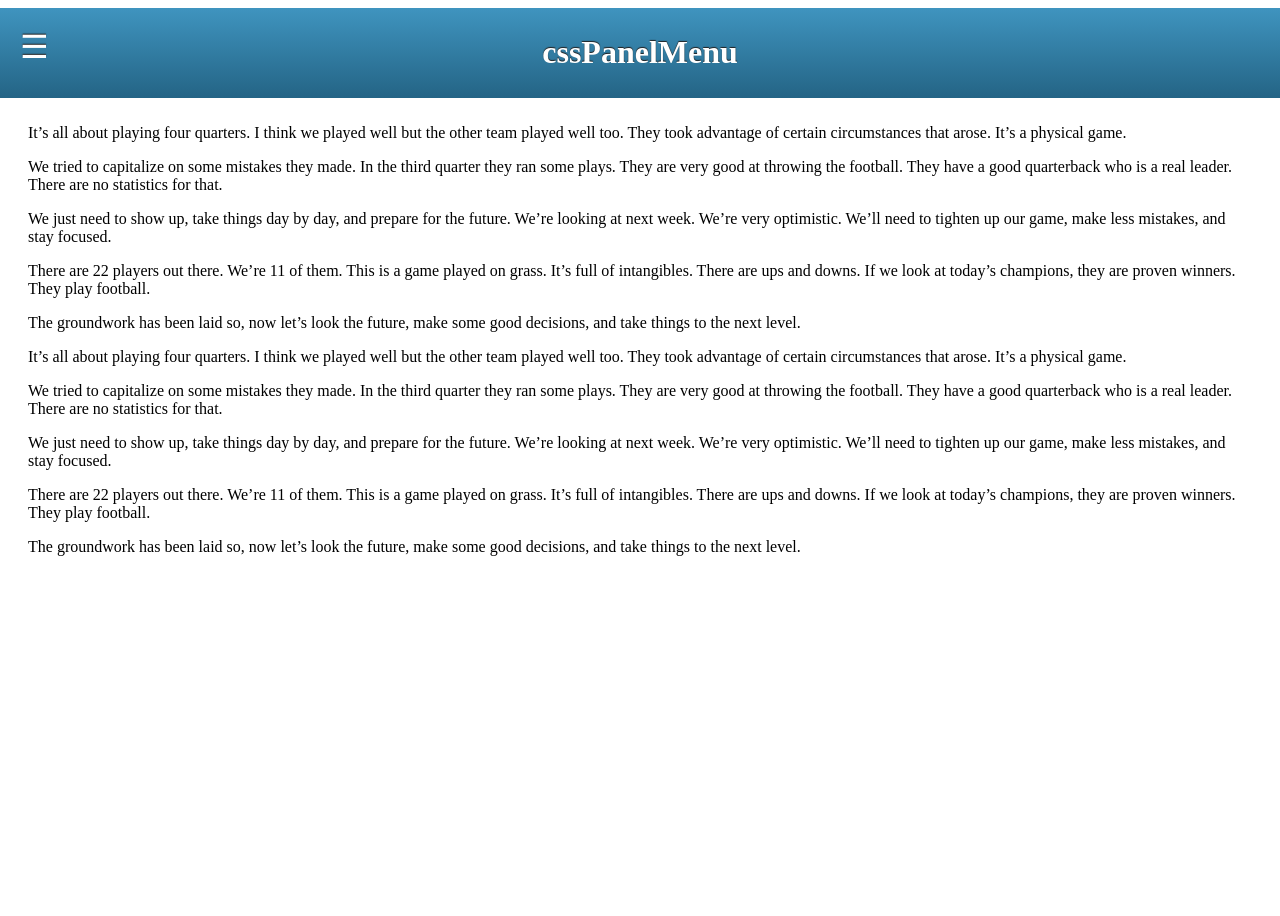
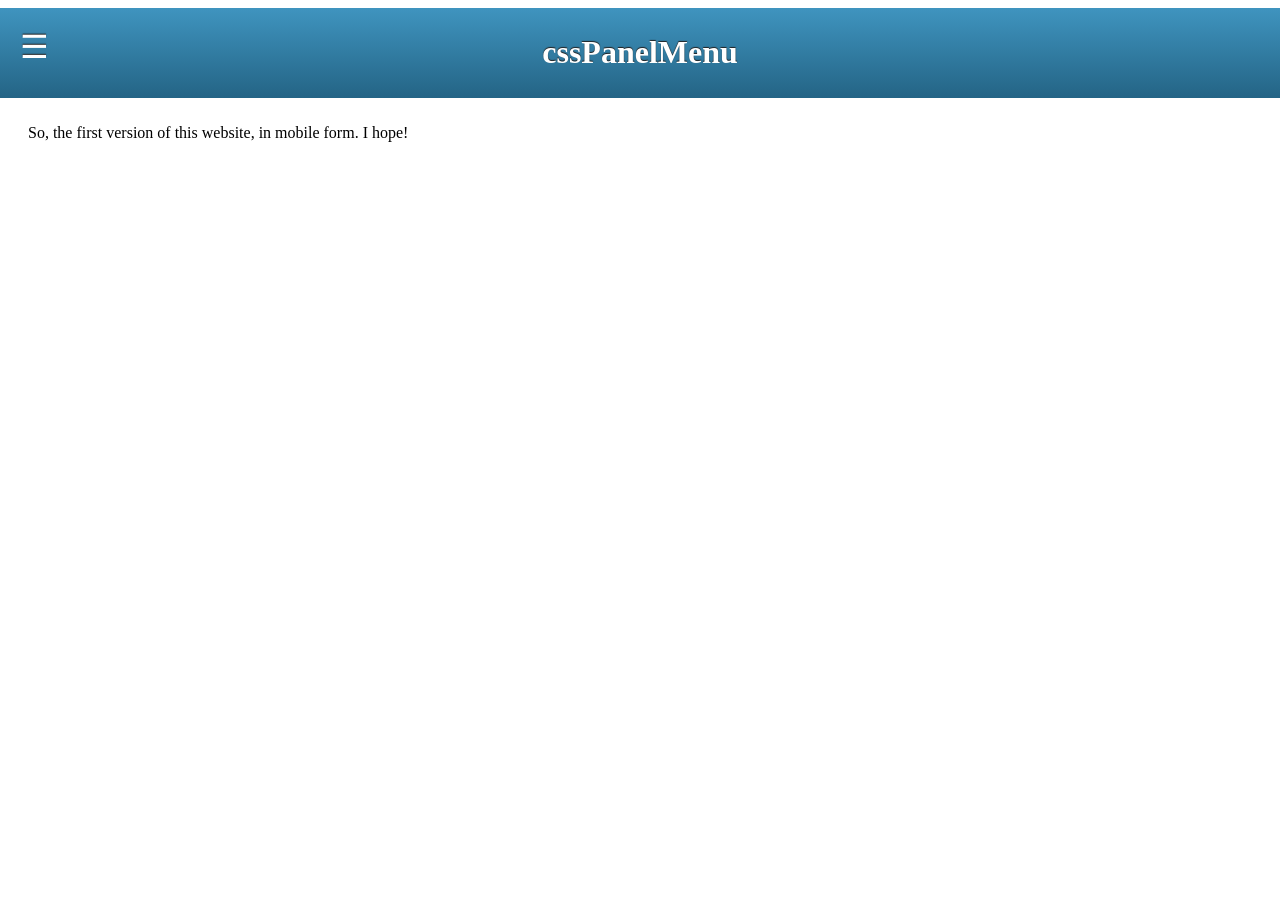
Before and after one commit to boffnoff/boffnoff.github.com, a Jekyll site: the page built from mobile/m.index.html, in a window 1280 px wide. Built offline with Jekyll 4.4.1, drawn with Linux system fonts in a browser that asks for light colours.

Commit message:
added files for a hidden, mobile version!

```diff
--- a/mobile/m.index.html
+++ b/mobile/m.index.html
@@ -33,26 +33,10 @@ title: Mobile Test
 
   <div class="content">
 
-    <p>It’s all about playing four quarters. I think we played well but the other team played well too. They took advantage of certain circumstances that arose. It’s a physical game.</p>
+    <p>
+        So, the first version of this website, in mobile form. I hope!
 
-    <p>We tried to capitalize on some mistakes they made. In the third quarter they ran some plays. They are very good at throwing the football. They have a good quarterback who is a real leader. There are no statistics for that.</p>
-
-    <p>We just need to show up, take things day by day, and prepare for the future. We’re looking at next week. We’re very optimistic. We’ll need to tighten up our game, make less mistakes, and stay focused.</p>
-
-    <p>There are 22 players out there. We’re 11 of them. This is a game played on grass. It’s full of intangibles. There are ups and downs. If we look at today’s champions, they are proven winners. They play football.</p>
-
-    <p>The groundwork has been laid so, now let’s look the future, make some good decisions, and take things to the next level.</p>
-
-    <p>It’s all about playing four quarters. I think we played well but the other team played well too. They took advantage of certain circumstances that arose. It’s a physical game.</p>
-
-    <p>We tried to capitalize on some mistakes they made. In the third quarter they ran some plays. They are very good at throwing the football. They have a good quarterback who is a real leader. There are no statistics for that.</p>
-
-    <p>We just need to show up, take things day by day, and prepare for the future. We’re looking at next week. We’re very optimistic. We’ll need to tighten up our game, make less mistakes, and stay focused.</p>
-
-    <p>There are 22 players out there. We’re 11 of them. This is a game played on grass. It’s full of intangibles. There are ups and downs. If we look at today’s champions, they are proven winners. They play football.</p>
-
-    <p>The groundwork has been laid so, now let’s look the future, make some good decisions, and take things to the next level.</p>
-
+      </p>
   </div>
 
 </div>
```
